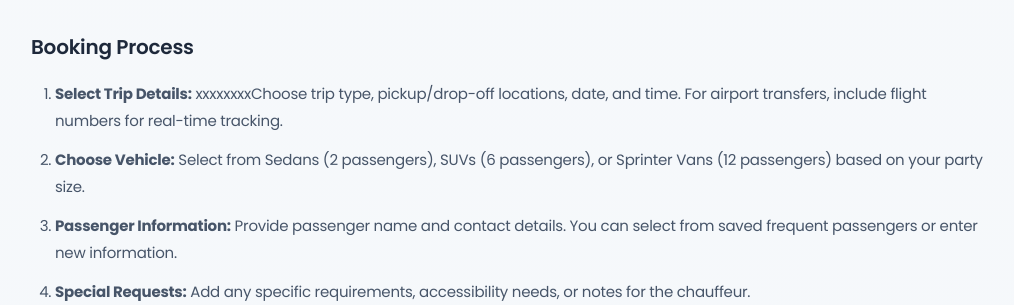
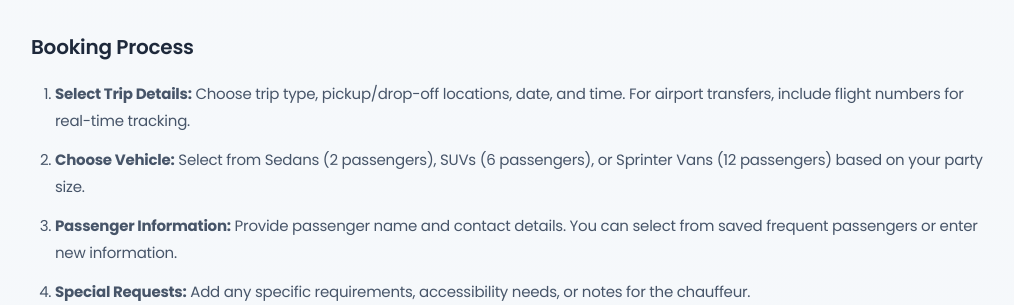
Before and after one commit to ysalha2003/m1limo, a Django app: page /guide/ in a window 1280 px wide. Shown: the part 1753-2058 px from the top of the page, without its empty margins (133-1147 px from the left). Run offline with Django 4.2, Linux system fonts and the light colour scheme.

Commit message:
Fix HTML formatting in user guide for booking process

```diff
--- a/templates/bookings/user_guide.html
+++ b/templates/bookings/user_guide.html
@@ -316,7 +316,7 @@
         <h3>Booking Process</h3>
 
         <ol>
-            <li><strong>Select Trip Details:</strong> xxxxxxxxChoose trip type, pickup/drop-off locations, date, and time. For airport transfers, include flight numbers for real-time tracking.</li>
+            <li><strong>Select Trip Details:</strong> Choose trip type, pickup/drop-off locations, date, and time. For airport transfers, include flight numbers for real-time tracking.</li>
             <li><strong>Choose Vehicle:</strong> Select from Sedans (2 passengers), SUVs (6 passengers), or Sprinter Vans (12 passengers) based on your party size.</li>
             <li><strong>Passenger Information:</strong> Provide passenger name and contact details. You can select from saved frequent passengers or enter new information.</li>
             <li><strong>Special Requests:</strong> Add any specific requirements, accessibility needs, or notes for the chauffeur.</li>
```
